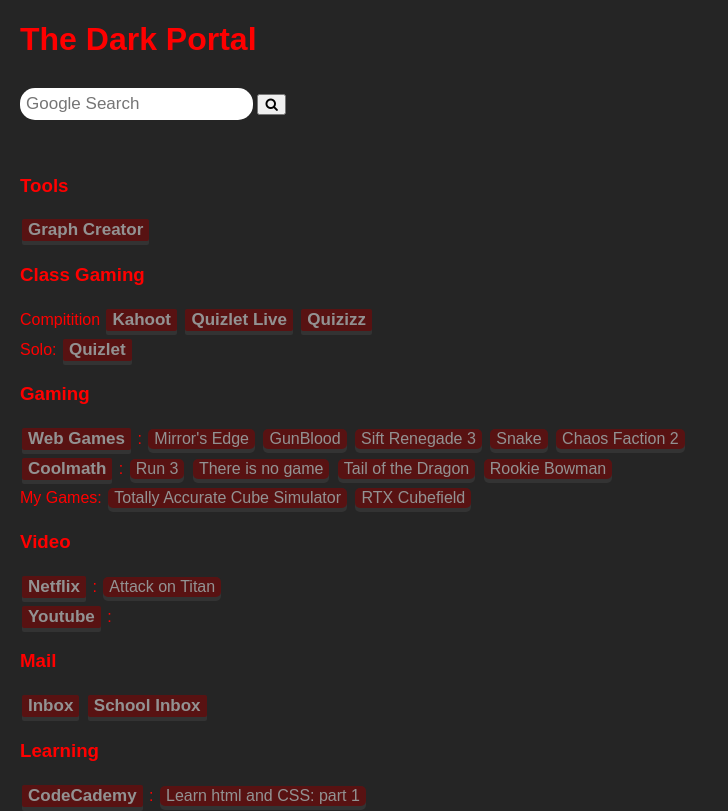
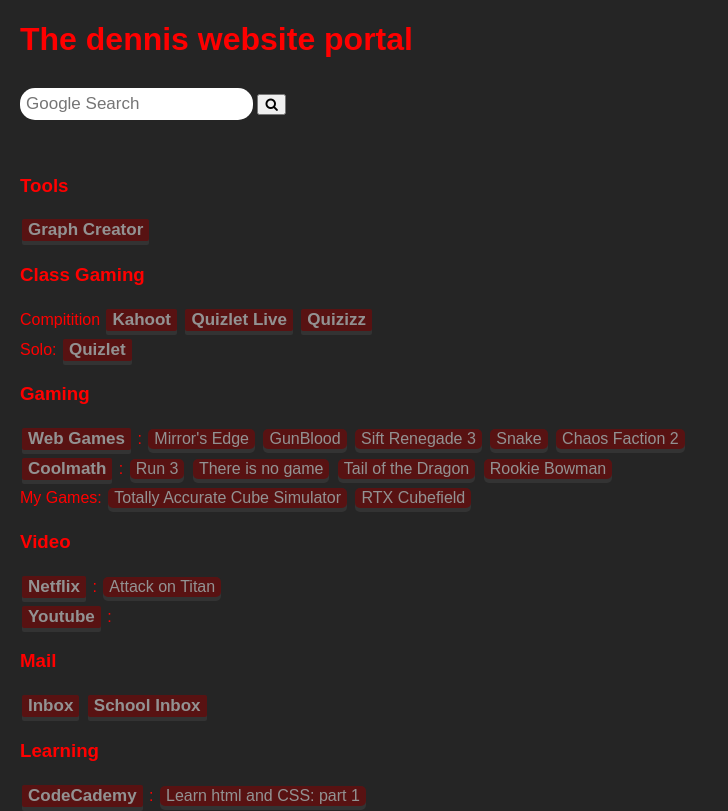
Before and after one commit to Kegisi/kegisi.github.io, a plain HTML site: page index.html in a window 1280 px wide. Shown: the top 811 px of the page, without its empty margins (0-728 px from the left). Drawn offline with Linux system fonts and the light colour scheme.

Commit message:
Update index.html

```diff
--- a/index.html
+++ b/index.html
@@ -1,7 +1,7 @@
 <!DOCTYPE html>
 <html>
 <title>
-The Dark Portal
+dennis website Portal
 </title>
 <head>
 <link rel="stylesheet" href="https://cdnjs.cloudflare.com/ajax/libs/font-awesome/4.7.0/css/font-awesome.min.css">
@@ -257,7 +257,7 @@
 </head>
 <body>
 <h1>
-The Dark Portal
+The dennis website portal
 </h1>
 <div class="topnav">
     <form action="https://www.google.com/search" target="_blank">
```
